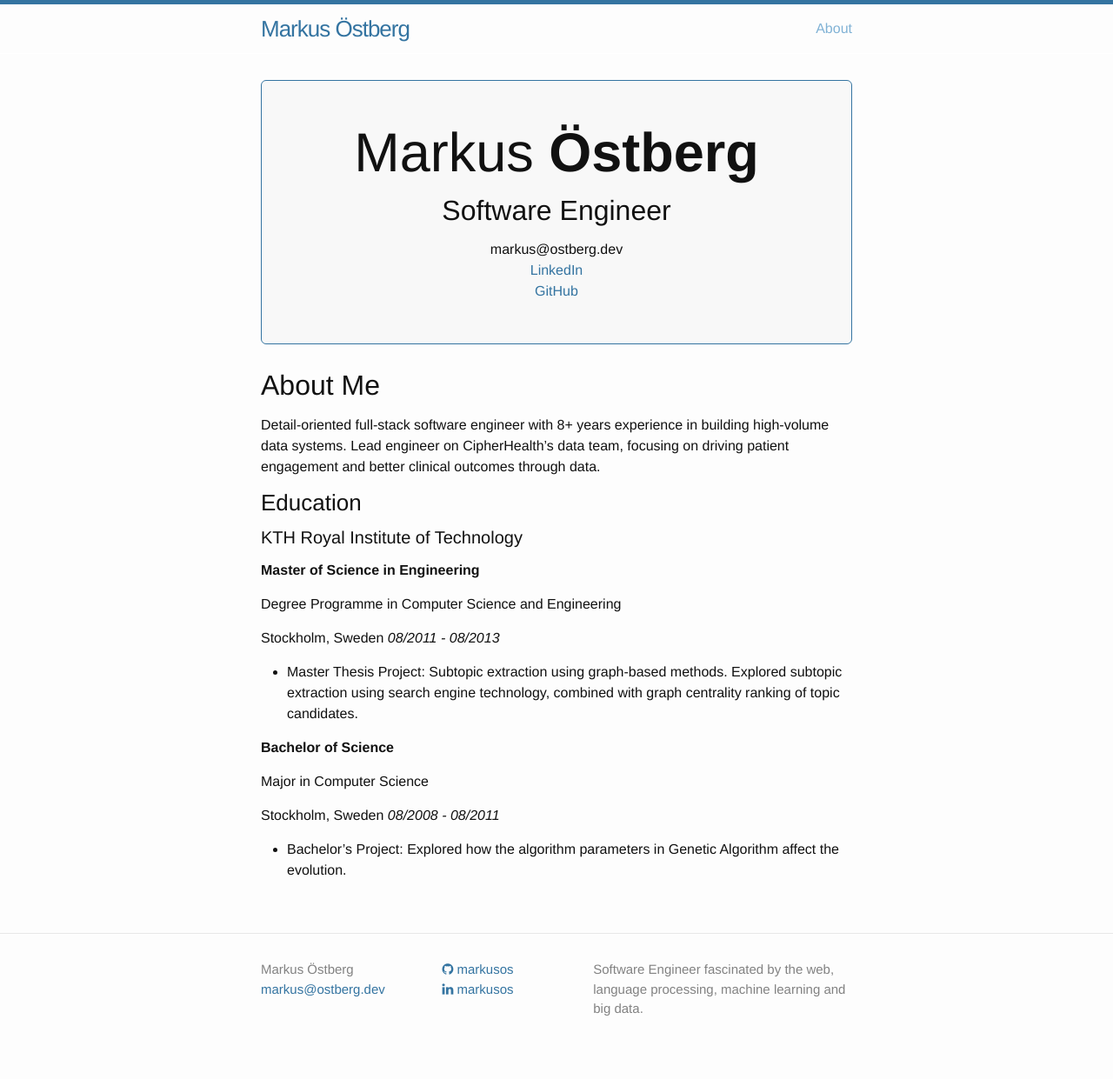
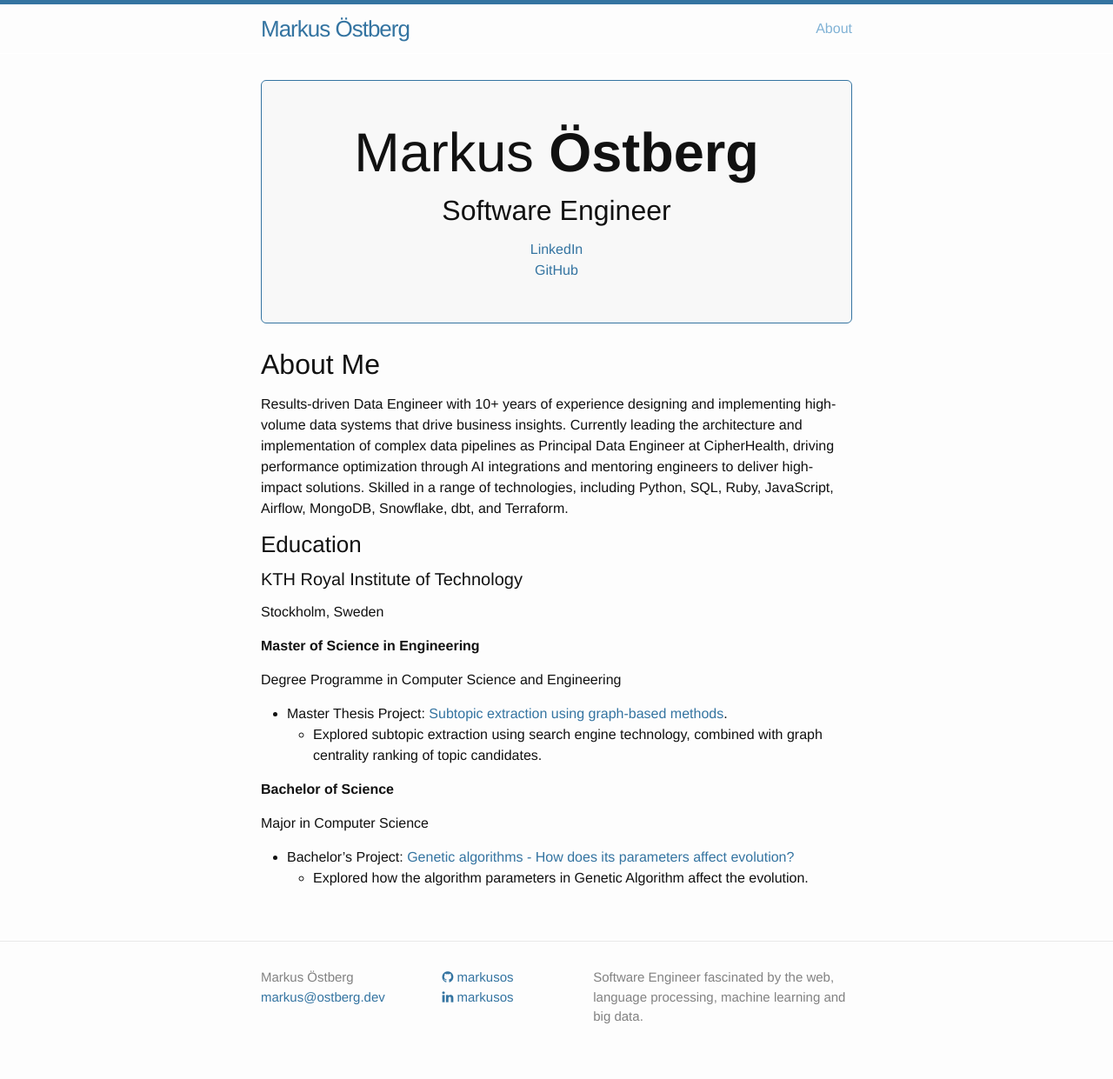
Before and after one commit to markusos/markusos.github.io, a Jekyll site: the page built from about.md, in a window 1280 px wide. Shown: the whole page at 87% size. Built offline with Jekyll 4.4.1, drawn with Linux system fonts in a browser that asks for light colours; nearby versions of some CDN libraries.

Commit message:
Gem updates

```diff
--- a/Gemfile
+++ b/Gemfile
@@ -1,4 +1,4 @@
 source 'https://rubygems.org'
 gem 'github-pages'
 gem 'jekyll-paginate'
-gem "webrick", "~> 1.8"
+gem "webrick"
--- a/about.md
+++ b/about.md
@@ -7,31 +7,30 @@ permalink: /about/
 <div class="jumbotron text-center">
     <h1>Markus <b>Östberg</b></h1>
     <h2>Software Engineer</h2>
-    <div class="row">markus@ostberg.dev</div>
     <div class="row"><a href="http://www.linkedin.com/in/markusos">LinkedIn</a></div>
     <div class="row"><a href="https://github.com/markusos">GitHub</a></div>
 </div>
 
 ## About Me
 
-Detail-oriented full-stack software engineer with 8+ years experience in building high-volume data systems. Lead engineer on CipherHealth's data team, focusing on driving patient engagement and better clinical outcomes through data.
+Results-driven Data Engineer with 10+ years of experience designing and implementing high-volume data systems that drive business insights. Currently leading the architecture and implementation of complex data pipelines as Principal Data Engineer at CipherHealth, driving performance optimization through AI integrations and mentoring engineers to deliver high-impact solutions. Skilled in a range of technologies, including Python, SQL, Ruby, JavaScript, Airflow, MongoDB, Snowflake, dbt, and Terraform.
 
 ### Education
 
 #### KTH Royal Institute of Technology
 
+Stockholm, Sweden
+
 **Master of Science in Engineering**
 
 Degree Programme in Computer Science and Engineering
 
-Stockholm, Sweden *08/2011 - 08/2013*
-
-* Master Thesis Project: Subtopic extraction using graph-based methods. Explored subtopic extraction using search engine technology, combined with graph centrality ranking of topic candidates.
+- Master Thesis Project: [Subtopic extraction using graph-based methods](https://urn.kb.se/resolve?urn=urn:nbn:se:kth:diva-355112).
+  - Explored subtopic extraction using search engine technology, combined with graph centrality ranking of topic candidates.
 
 **Bachelor of Science**
 
 Major in Computer Science
 
-Stockholm, Sweden *08/2008 - 08/2011*
-
-* Bachelor’s Project: Explored how the algorithm parameters in Genetic Algorithm affect the evolution.
+- Bachelor’s Project: [Genetic algorithms - How does its parameters affect evolution?](https://urn.kb.se/resolve?urn=urn:nbn:se:kth:diva-130859)
+  - Explored how the algorithm parameters in Genetic Algorithm affect the evolution.
```
Also changed, not shown: Gemfile.lock.
